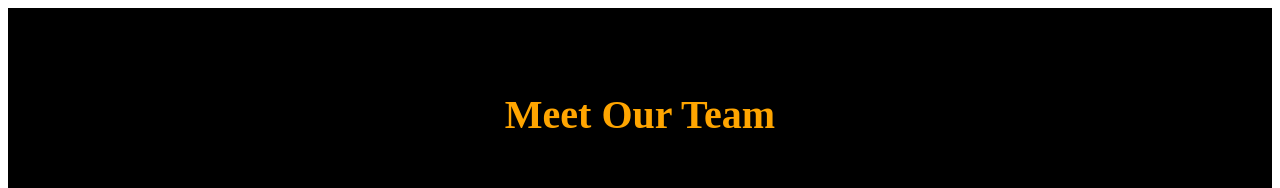
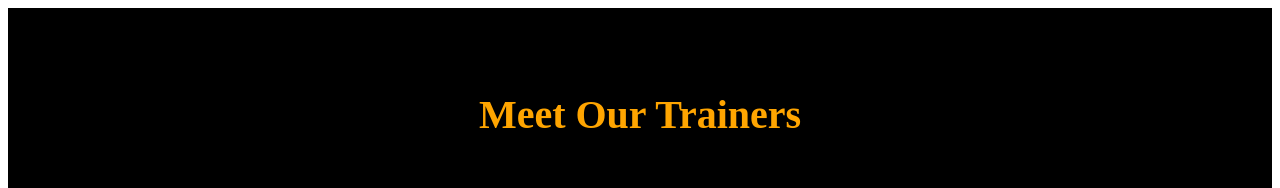
Before and after one commit to mondalnilavra13/gym-meetourteam-section, a React (Create React App) app: page / in a window 1280 px wide. Shown: the top 188 px of the page. Built offline with nearby package versions, Linux system fonts and the light colour scheme.

Commit message:
1 file modified

```diff
--- a/src/App.js
+++ b/src/App.js
@@ -36,7 +36,7 @@ const TeamSection = () => {
 
   return (
     <section className="team-section">
-      <h2 className="team-section-title">Meet Our Team</h2>
+      <h2 className="team-section-title">Meet Our Trainers</h2>
       <div className="team-member-list">
         {teamMembers.map((member, index) => (
           <div className="team-member" key={index}>
```
